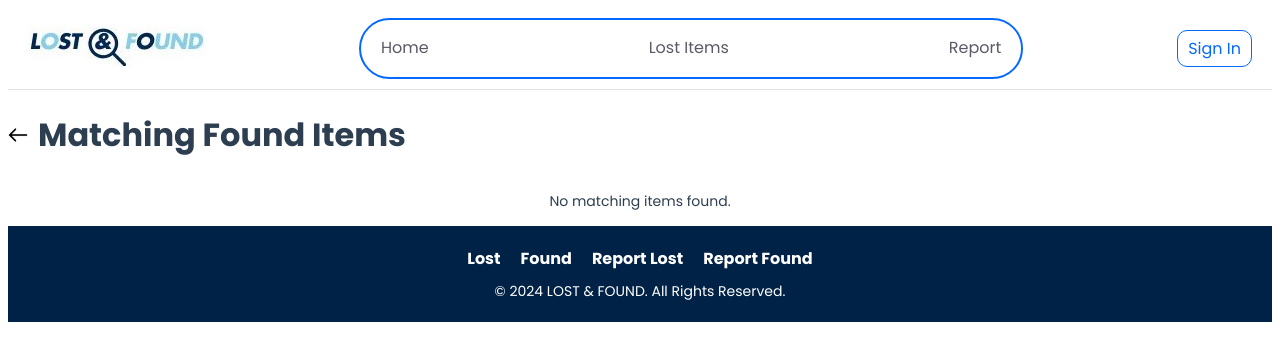
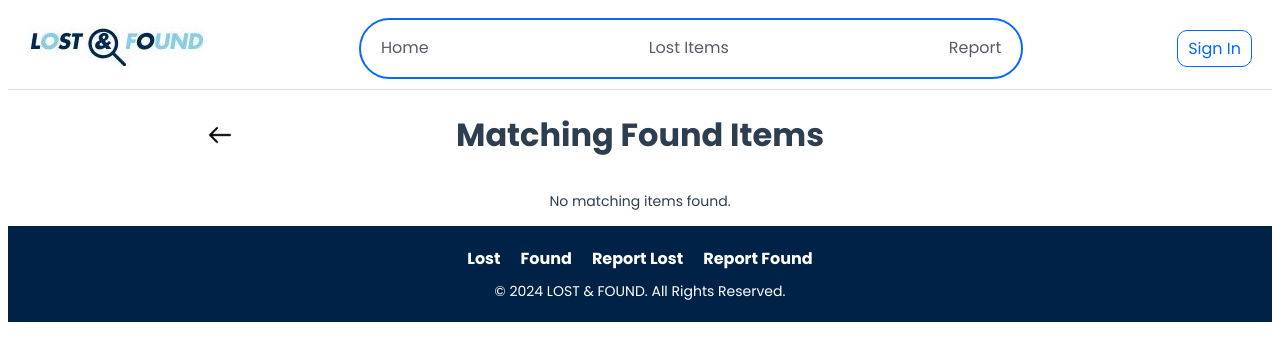
Before and after one commit to DevMohith/Lost-and-Found, a Vue app in the folder lostnfoundwebsite/: page /foundItems in a window 1280 px wide. Shown: the top 360 px of the page. Built offline with nearby package versions, Linux system fonts and the light colour scheme.

Commit message:
implemented back icon for lostitemdetails and founditems page

```diff
--- a/lostnfoundwebsite/src/pages/FoundItems.vue
+++ b/lostnfoundwebsite/src/pages/FoundItems.vue
@@ -53,13 +53,16 @@ export default {
 }
 
 .go-back{
-    width: 20px;
-    height: 20px;
+    width: 24px;
+    height: 24px;
     cursor: pointer;
+    position: absolute;
+    left: 13rem;
 }
 .headnBack{
     display: flex;
   align-items: center;
   gap: 10px;
+  justify-content: center;
 }
 </style>
--- a/lostnfoundwebsite/src/pages/LostItemDetails.vue
+++ b/lostnfoundwebsite/src/pages/LostItemDetails.vue
@@ -129,8 +129,10 @@ export default {
   display: inline-block;
 }
 .go-back{
-    width: 20px;
-    height: 20px;
+    width: 24px;
+    height: 24px;
     cursor: pointer;
+    position: absolute;
+    left: 13rem;
 }
 </style>
```
